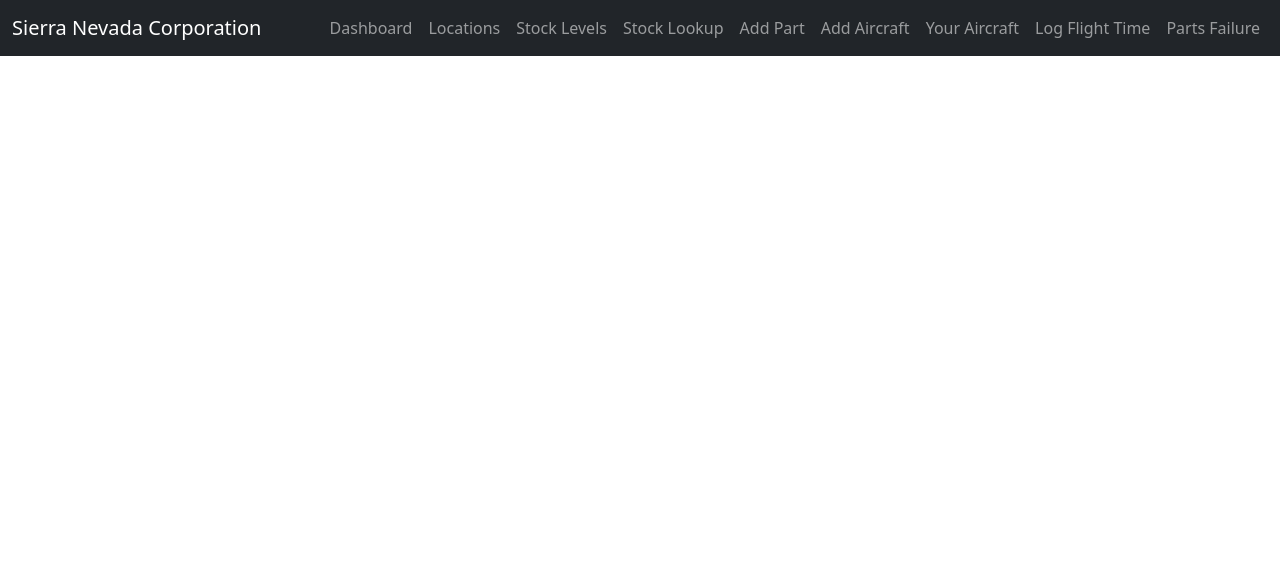
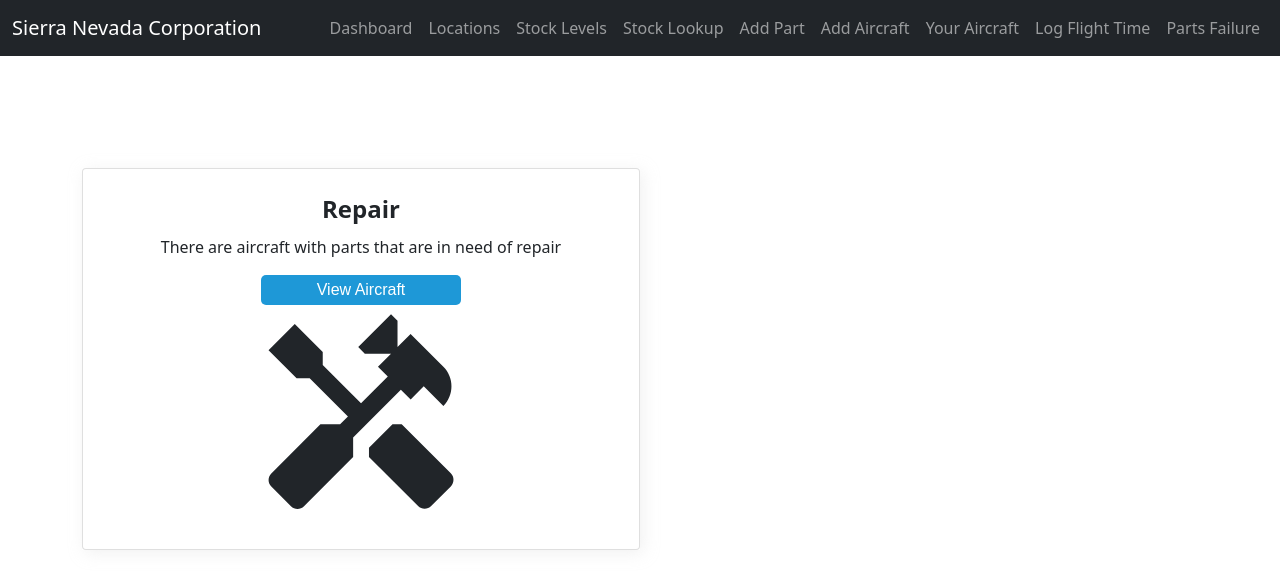
Before and after one commit to reicraftscodes/uas-lifecycle-management-frontend, a React (Create React App) app: page /logistics-officer/dashboard in a window 1280 px wide. Shown: the top 586 px of the page. Built offline with nearby package versions, Linux system fonts and the light colour scheme; no server answers.

Commit message:
Fix: #15 Added css styling and added logistics officer dashboard page as prototype.

```diff
--- a/src/App.css
+++ b/src/App.css
@@ -52,7 +52,15 @@
   font-weight: bold;
   margin-top: 10px;
 }
-
+#loDashboardFlexContainer {
+  display: flex;
+}
+#repairs {
+  width: 50%;
+  box-sizing: border-box;
+  box-shadow: 3px 3px 15px 0px rgba(215, 215, 215, 0.35);
+  margin-top: 10%;
+}
 #flex-container {
   display: flex;
   width: 800px;
@@ -92,6 +100,8 @@
 #repairTitle {
   font-weight: 700;
   text-align: center;
+  padding-top: 4%;
+  font-size: 1.5em;
 }
 
 #view-aircraft {
@@ -110,7 +120,8 @@
 }
 
 #handymanIcon {
-  width: 50%;
-  height: 50%;
+  width: 40%;
+  height: 40%;
   margin: 0 auto;
+  padding-bottom: 4%;
 }
--- a/src/App.js
+++ b/src/App.js
@@ -16,6 +16,7 @@ import AddAircraft from './pages/AddAircraft';
 import UserAircraft from './pages/UserAircraft';
 import LogFlightHours from './pages/LogFlightHours';
 import PartsFailure from "./pages/PartsFailure";
+import LODashboard from "./pages/LODashboard";
 
 class App extends React.Component {
 
@@ -37,10 +38,9 @@ class App extends React.Component {
                     <Route path="/user-aircraft" element={<UserAircraft/>} />
                     <Route path="/log-flight" element={<LogFlightHours/>} />
                     <Route path="/parts-failure" element={<PartsFailure/>} />
+                    <Route path="/logistics-officer/dashboard" element={<LODashboard/>} />
                 </Routes>
             </div>
         )
     }
-}
-
-export default App;
+}export default App;
--- a/src/components/Repairs.js
+++ b/src/components/Repairs.js
@@ -28,14 +28,14 @@ export default class Repairs extends React.Component {
         const objectValue = Object.values(repairMessage);
 
         return (
-            <div id="rep-flex-container">
+
             <Card>
                 <CardTitle id="repairTitle">Repair</CardTitle>
                 <CardText>There are {objectValue} aircraft with parts that are in need of repair</CardText>
                 <Button id="view-aircraft">View Aircraft</Button>
                 <HandymanIcon id="handymanIcon"></HandymanIcon>
             </Card>
-            </div>
+
         );
     }
 }
--- /dev/null
+++ b/src/pages/LODashboard.js
@@ -0,0 +1,23 @@
+import React from "react";
+import {Container} from "reactstrap";
+import StockPopup from "../components/StockPopup";
+import Repairs from "../components/Repairs";
+
+export default class LODashboard extends React.Component {
+
+    constructor(props) {
+        super(props)
+    }
+
+    render() {
+        return (
+            <Container>
+                <div id="loDashboardFlexContainer">
+                    <div id="repairs">
+                        <Repairs />
+                    </div>
+                </div>
+            </Container>
+        )
+    }
+}
```
Also changed, not shown: 1 other file (tests, documents, lock files or other folders).
